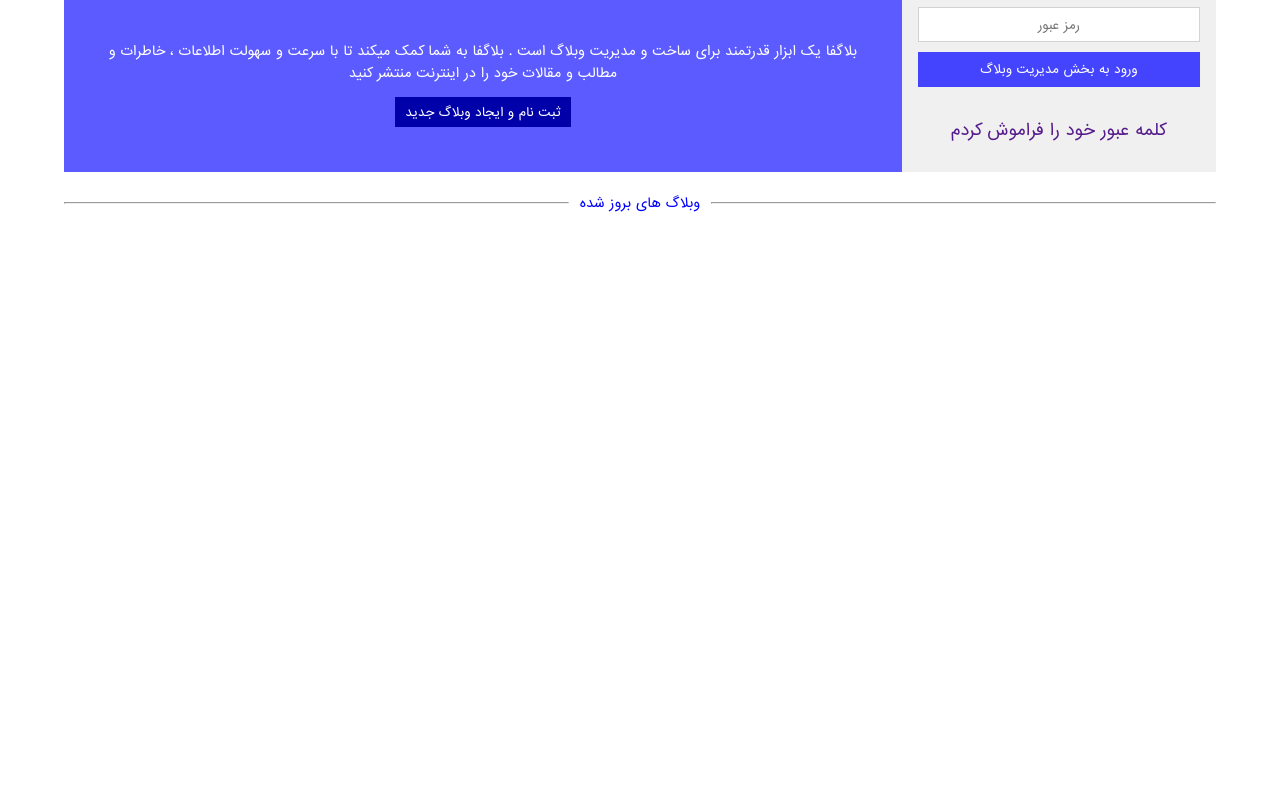
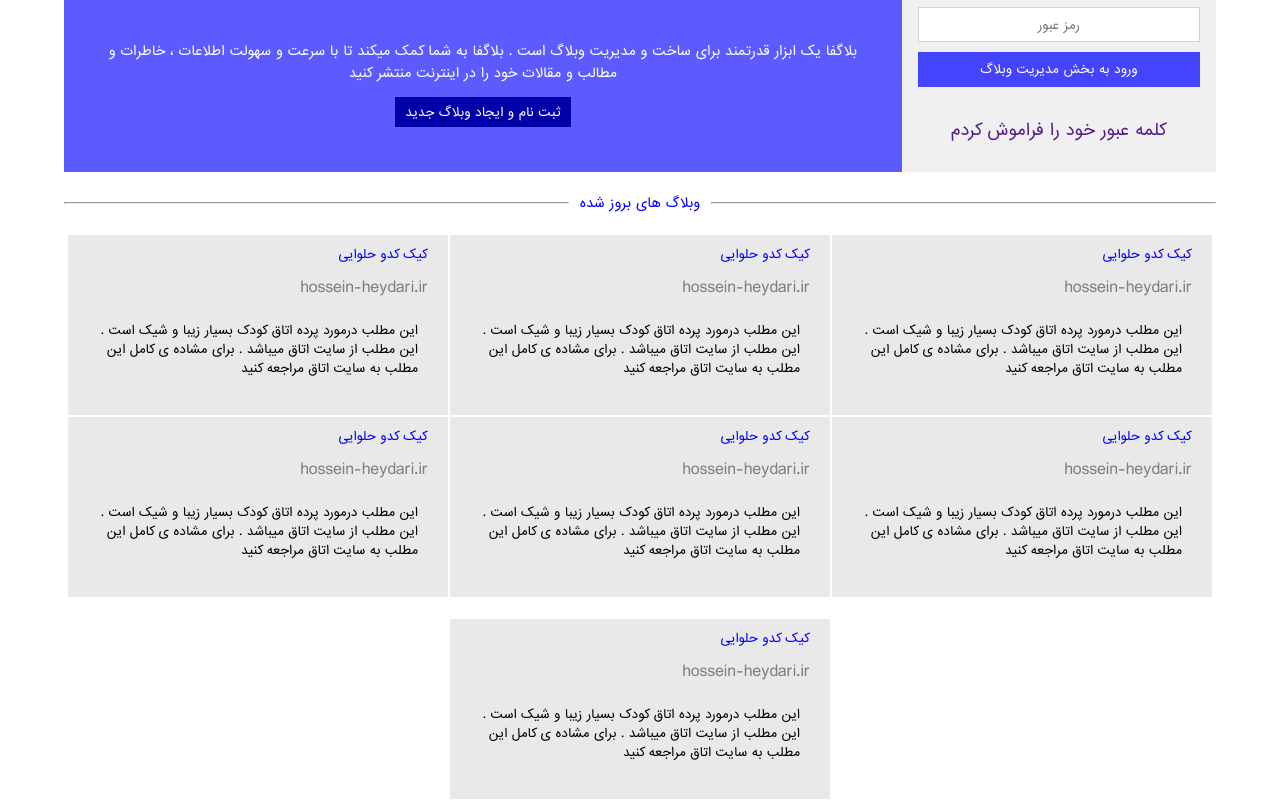
Before and after one commit to fraygani/first-project, a plain HTML site: page index.html in a window 1280 px wide. Shown: the part 98-898 px from the top of the page. Before the commit the page ends 800 px from the top, so only its background shows below. Drawn offline with Linux system fonts and the light colour scheme.

Commit message:
add div-box

```diff
--- a/index.html
+++ b/index.html
@@ -26,14 +26,51 @@
             <input type="password" placeholder="رمز عبور" class="input">
             <button class="form-btn">ورود به بخش مدیریت وبلاگ</button>
             <a href="#" class="remember"> کلمه عبور خود را فراموش کردم </a>
+         </div>
+    </div>
+        <div class="weblog-title">
+          <hr>
+          <p style="padding: 0 10px; font-size: 13px; color: blue; width: 300px;">وبلاگ های بروز شده </p>
+          <hr>
+        </div>
+        <div class="div-box">
+
+            <div class="card">
+                <p style="color: blue; font-size: 12px; margin-right: 10px; margin-bottom: 10px; "> کیک کدو حلوایی</p>
+                <a href="#" style=" text-decoration: none ; color: gray; margin-right: 10px;">hossein-heydari.ir</a>
+                <p style="font-size: 12px; margin: 20px;">این مطلب درمورد پرده اتاق کودک بسیار زیبا و شیک است . این مطلب از سایت اتاق میباشد . برای مشاده ی کامل این مطلب به سایت اتاق مراجعه کنید</p>
+            </div>
+            <div class="card">
+                <p style="color: blue; font-size: 12px; margin-right: 10px; margin-bottom: 10px; "> کیک کدو حلوایی</p>
+                <a href="#" style=" text-decoration: none ; color: gray; margin-right: 10px;">hossein-heydari.ir</a>
+                <p style="font-size: 12px; margin: 20px;">این مطلب درمورد پرده اتاق کودک بسیار زیبا و شیک است . این مطلب از سایت اتاق میباشد . برای مشاده ی کامل این مطلب به سایت اتاق مراجعه کنید</p>
+            </div>
+            <div class="card">
+                <p style="color: blue; font-size: 12px; margin-right: 10px; margin-bottom: 10px; "> کیک کدو حلوایی</p>
+                <a href="#" style=" text-decoration: none ; color: gray; margin-right: 10px;">hossein-heydari.ir</a>
+                <p style="font-size: 12px; margin: 20px;">این مطلب درمورد پرده اتاق کودک بسیار زیبا و شیک است . این مطلب از سایت اتاق میباشد . برای مشاده ی کامل این مطلب به سایت اتاق مراجعه کنید</p>
+            </div>
+            <div class="card">
+                <p style="color: blue; font-size: 12px; margin-right: 10px; margin-bottom: 10px; "> کیک کدو حلوایی</p>
+                <a href="#" style=" text-decoration: none ; color: gray; margin-right: 10px;">hossein-heydari.ir</a>
+                <p style="font-size: 12px; margin: 20px;">این مطلب درمورد پرده اتاق کودک بسیار زیبا و شیک است . این مطلب از سایت اتاق میباشد . برای مشاده ی کامل این مطلب به سایت اتاق مراجعه کنید</p>
+            </div>
+            <div class="card">
+                <p style="color: blue; font-size: 12px; margin-right: 10px; margin-bottom: 10px; "> کیک کدو حلوایی</p>
+                <a href="#" style=" text-decoration: none ; color: gray; margin-right: 10px;">hossein-heydari.ir</a>
+                <p style="font-size: 12px; margin: 20px;">این مطلب درمورد پرده اتاق کودک بسیار زیبا و شیک است . این مطلب از سایت اتاق میباشد . برای مشاده ی کامل این مطلب به سایت اتاق مراجعه کنید</p>
+            </div><div class="card">
+                <p style="color: blue; font-size: 12px; margin-right: 10px; margin-bottom: 10px; "> کیک کدو حلوایی</p>
+                <a href="#" style=" text-decoration: none ; color: gray; margin-right: 10px;">hossein-heydari.ir</a>
+                <p style="font-size: 12px; margin: 20px;">این مطلب درمورد پرده اتاق کودک بسیار زیبا و شیک است . این مطلب از سایت اتاق میباشد . برای مشاده ی کامل این مطلب به سایت اتاق مراجعه کنید</p>
+            </div>
+        </div><div class="card">
+            <p style="color: blue; font-size: 12px; margin-right: 10px; margin-bottom: 10px; "> کیک کدو حلوایی</p>
+            <a href="#" style=" text-decoration: none ; color: gray; margin-right: 10px;">hossein-heydari.ir</a>
+            <p style="font-size: 12px; margin: 20px;">این مطلب درمورد پرده اتاق کودک بسیار زیبا و شیک است . این مطلب از سایت اتاق میباشد . برای مشاده ی کامل این مطلب به سایت اتاق مراجعه کنید</p>
+        </div>
 
 
-    </div>
-</div>
-     <div class="weblog-title">
-    <hr>
-    <p style="padding: 0 10px; font-size: 13px; color: blue; width: 300px;">وبلاگ های بروز شده </p>
-    <hr>
     </div>
 </div>
 
--- a/style.css
+++ b/style.css
@@ -124,7 +124,7 @@ color: white;
 .weblog-title{
     display: flex;
     flex-direction: row;
-    justify-content: center;
+    justify-content: space-between;
     align-items: center;
     width: 100%;
     text-align: center;
@@ -135,3 +135,22 @@ hr{
     width: 100%;
 
 }
+.div-box{
+    width: 100%;
+    display: flex;
+    flex-direction: row;
+    justify-content: center;
+    align-items: center;
+    flex-wrap: wrap;
+    margin-bottom: 20px;
+
+}
+.card{
+    width: 380px;
+    height: 180px;
+    direction: rtl;
+    background-color: rgba(211, 211, 211, 0.5);
+    margin: 1px;
+    padding: 10px;
+
+}
```
